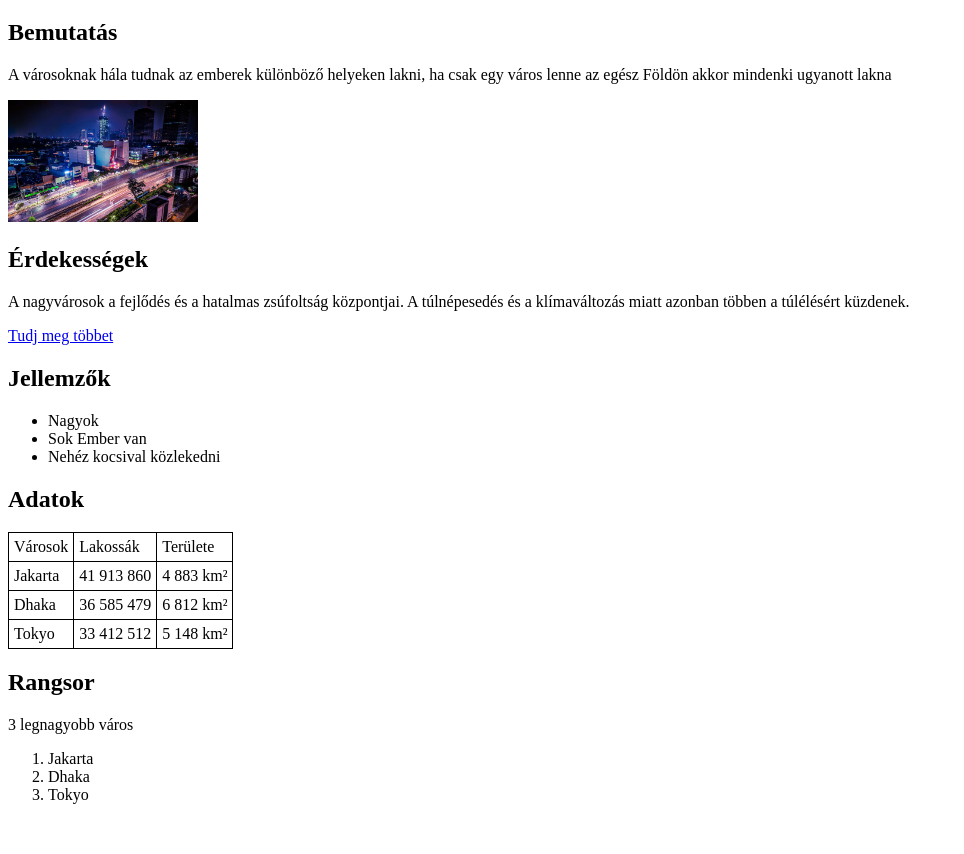
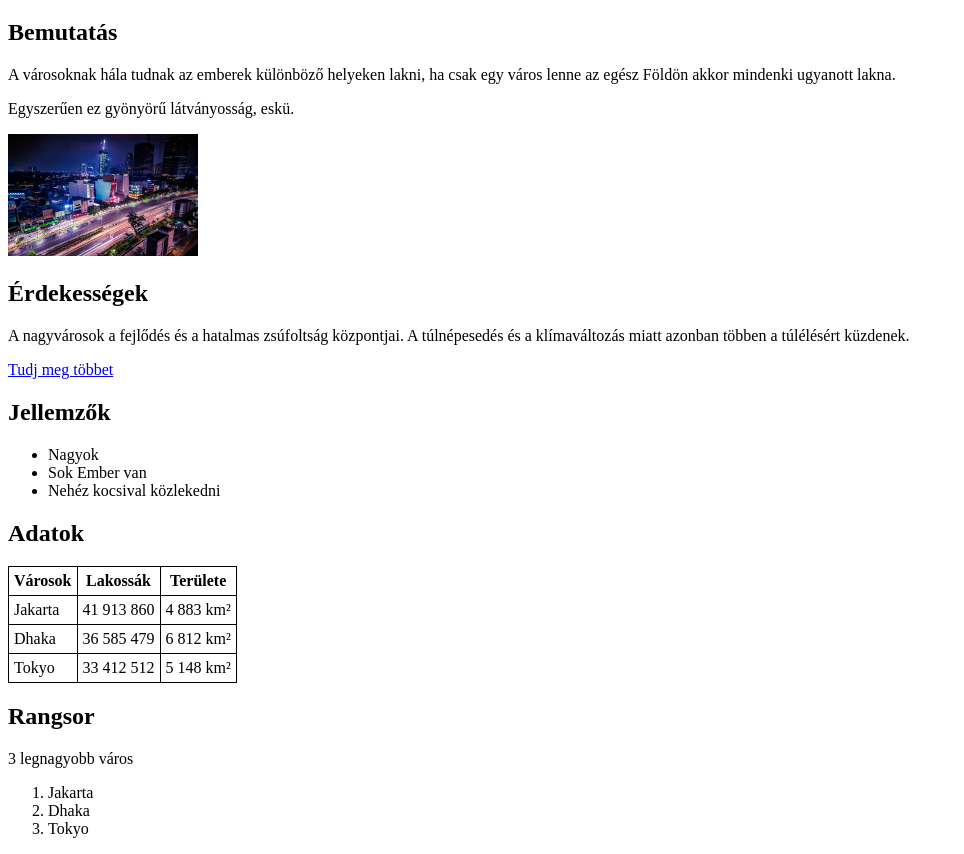
Before and after one commit to Dominik54746/ikt, a plain HTML site: page tema.html in a window 1280 px wide. Shown: the part 87-941 px from the top of the page, without its empty margins (0-964 px from the left). Before the commit the page ends 907 px from the top, so only its background shows below. Drawn offline with Linux system fonts and the light colour scheme.

Commit message:
Add files via upload

```diff
--- a/tema.html
+++ b/tema.html
@@ -16,8 +16,9 @@
     </nav>
     <h1>Nagyvárosok a világon</h1>
     <h2>Bemutatás</h2>
-    <p>A városoknak hála tudnak az emberek különböző helyeken lakni, ha csak egy város lenne az egész Földön akkor mindenki ugyanott lakna</p>
-    <img src="img/Jakarta.jpg" alt="Jakarta" width="15%" height="15%">
+    <p>A városoknak hála tudnak az emberek különböző helyeken lakni, ha csak egy város lenne az egész Földön akkor mindenki ugyanott lakna.</p>
+    <p>Egyszerűen ez gyönyörű látványosság, eskü.</p>
+    <img src="img/Jakarta.jpg" alt="Jakarta" title="Jakarta" width="15%" height="15%">
     <h2>Érdekességek</h2>
     <p>A nagyvárosok a fejlődés és a hatalmas zsúfoltság központjai. A túlnépesedés és a klímaváltozás miatt azonban többen a túlélésért küzdenek.</p>
     <a href="https://www.worldometers.info/hu/nepesseg/legnagyobb-varosok-a-vilagon/" target="_blank">Tudj meg többet</a>
@@ -30,9 +31,9 @@
     <h2>Adatok</h2>
     <table>
         <tr>
-            <td>Városok</td>
-            <td>Lakossák</td>
-            <td>Területe</td>
+            <th>Városok</th>
+            <th>Lakossák</th>
+            <th>Területe</th>
         </tr>
         <tr>
             <td>Jakarta</td>
```
Also changed, not shown: index.html (+1 -1 lines), orarend.html (+1 -0 lines).
